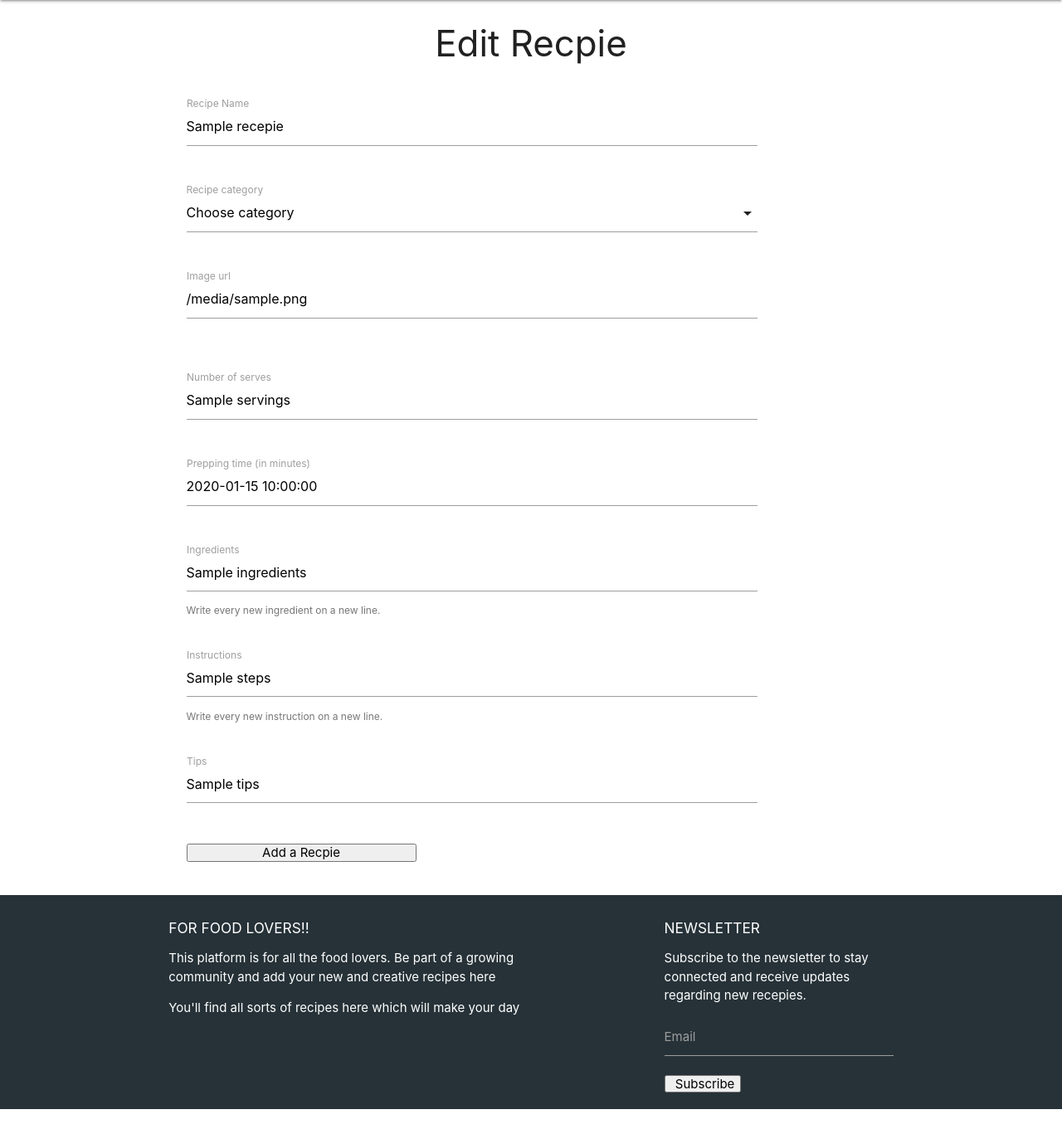
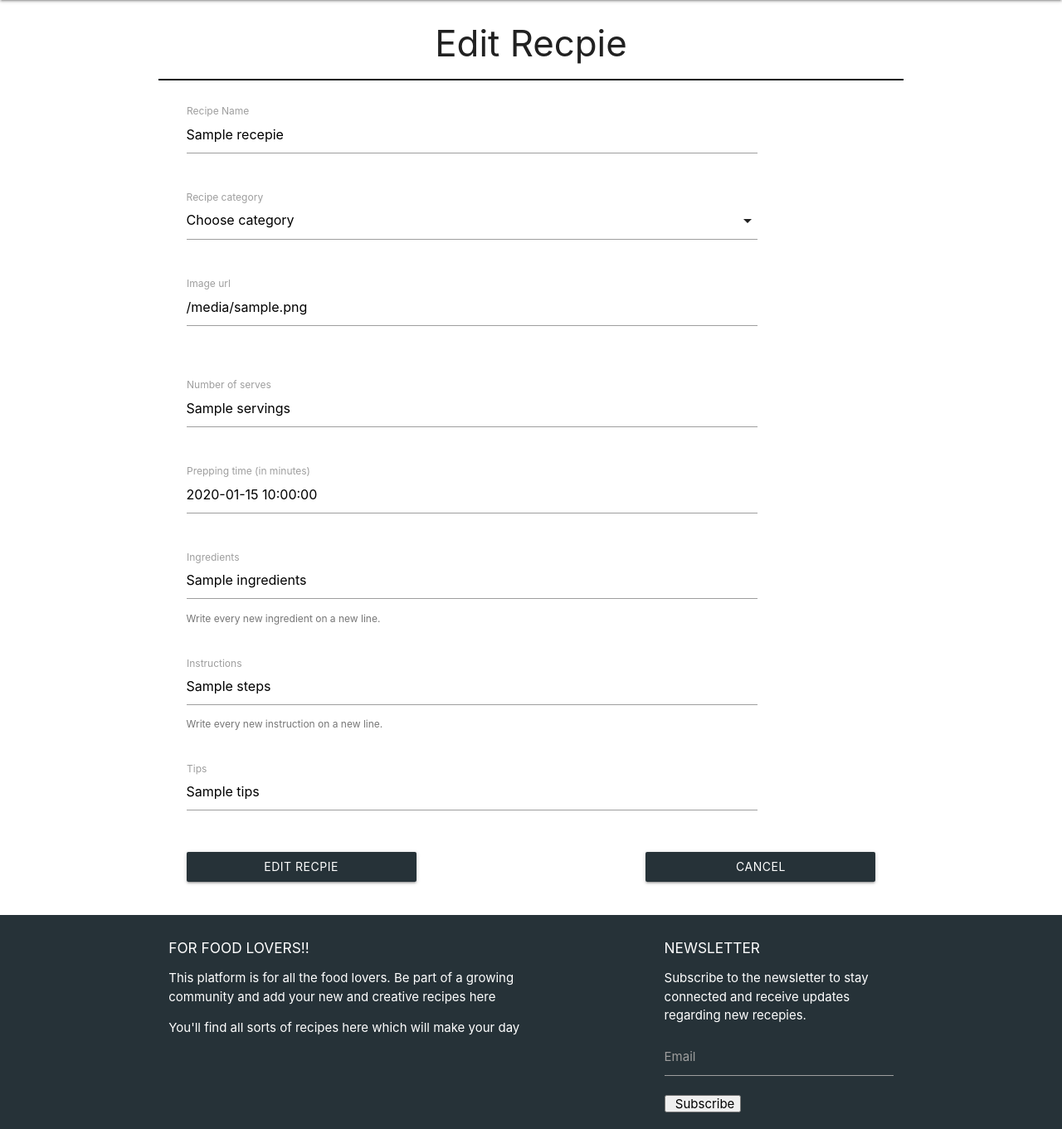
Before and after one commit to dhruv2102/MS3-Recepie-Book, a Flask app: template templates/edit_recepie.html in a window 1280 px wide. Shown: the part 64-1425 px from the top of the page at 83% size. Before the commit the page ends 1401 px from the top, so only its background shows below. Run offline with Flask 2, Linux system fonts and the light colour scheme; the visitor is signed in with stand-in values (Sample User, id 1); the template is opened without the code that fills it: most values are stand-ins (such as "Sample title", 1, 10 or a date in 2020); some libraries are stand-ins or nearby versions.

```diff
--- a/templates/add_recepie.html
+++ b/templates/add_recepie.html
@@ -7,7 +7,7 @@
     </div>
 
     <div class="row">
-        <form method="POST" class="col s12 m8 offset-m2" action="#">
+        <form method="POST" class="col s12 m8 offset-m2" action="{{ url_for('add_recepie') }}">
 
             <!-- Recepie Name -->
             <div class="row">
@@ -87,6 +87,7 @@
             <div class="row">
                 <div class="col s12">
                     <button type="submit" class="col s4 btn blue-grey darken-4">Add a Recpie</button>
+                    <a href="{{ url_for('profile', username=session['user']) }}" class="btn blue-grey darken-4 col s4 right">Cancel</a>
                 </div>
             </div>
         </form>
--- a/templates/edit_recepie.html
+++ b/templates/edit_recepie.html
@@ -3,6 +3,7 @@
 {% block content %}
     <div class="row">
         <h3 class='center-align'>Edit Recpie</h3>
+        <hr class='underline blue-grey'>
     </div>
 
     <div class="row">
@@ -11,7 +12,7 @@
             <!-- Recepie Name -->
             <div class="row">
                 <div class="input-field col s10">
-                    <input type="text" id='recepie_name' name='recepie_name' pattern='^[^\s][A-Za-z0-9\s]$' class='validate' value="{{ recepie.recepie_name }}" required>
+                    <input type="text" id='recepie_name' name='recepie_name' pattern='^[^\s][A-Za-z0-9\s]{1,100}$' class='validate' value="{{ recepie.recepie_name }}" required>
                     <label for="recepie_name">Recipe Name</label>
                 </div>
             </div>
@@ -91,8 +92,10 @@
             <!-- Add a cancel button -->
             <div class="row">
                 <div class="col s12">
-                    <button type="submit" class="col s4">Add a Recpie</button>
+                    <button type="submit" class="col s4 btn blue-grey darken-4">Edit Recpie</button>
+                    <a href="{{ url_for('profile', username=session['user']) }}" class="btn blue-grey darken-4 col s4 right">Cancel</a>
                 </div>
+
             </div>
         </form>
     </div>
```
